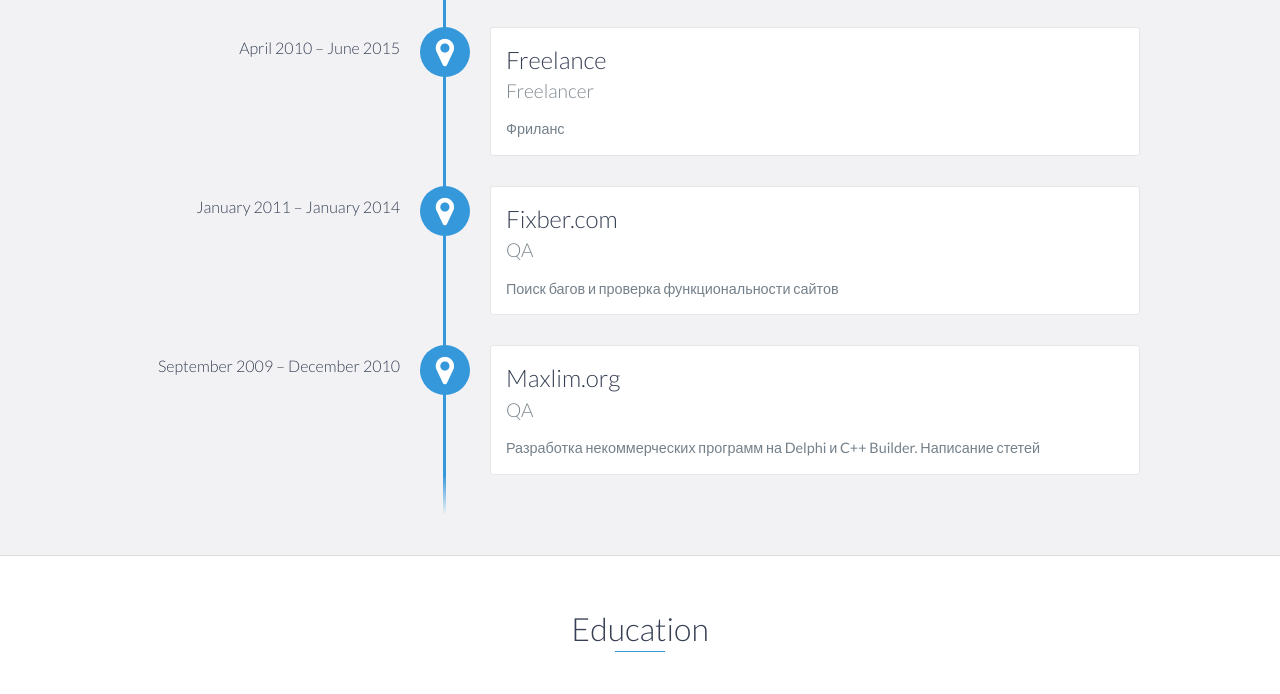
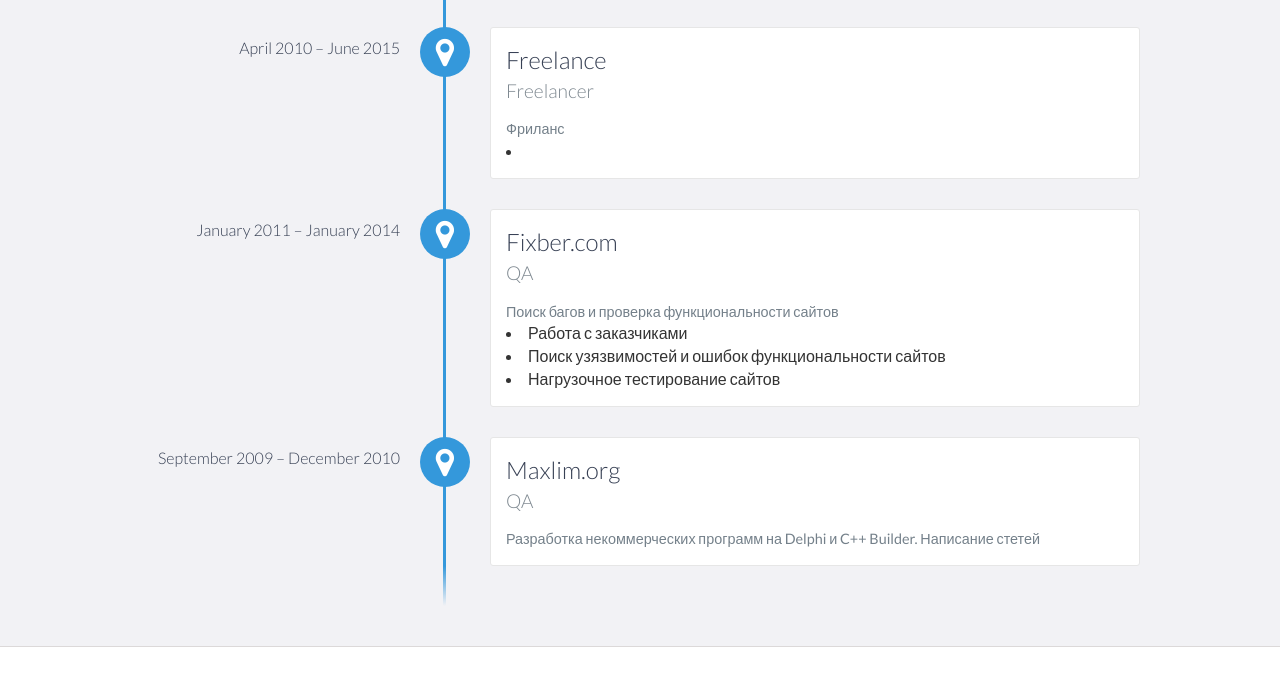
Before and after one commit to saromanov/saromanov.github.io, a website: page index.html in a window 1280 px wide. Shown: the part 1657-2351 px from the top of the page. Drawn offline with nearby package versions, Linux system fonts and the light colour scheme.

Commit message:
updating of the part

```diff
--- a/index.html
+++ b/index.html
@@ -115,6 +115,7 @@
                 <h4>Freelancer</h4>
                 <p>
                     Фриланс
+                    <li></li>
                 </p>
             </div>
 
@@ -123,6 +124,9 @@
                 <h4>QA</h4>
                 <p>
                     Поиск багов и проверка функциональности сайтов
+                    <li> Работа с заказчиками </li>
+                    <li> Поиск узязвимостей и ошибок функциональности сайтов</li>
+                    <li>Нагрузочное тестирование сайтов</li>
                 </p>
             </div>
 
```
